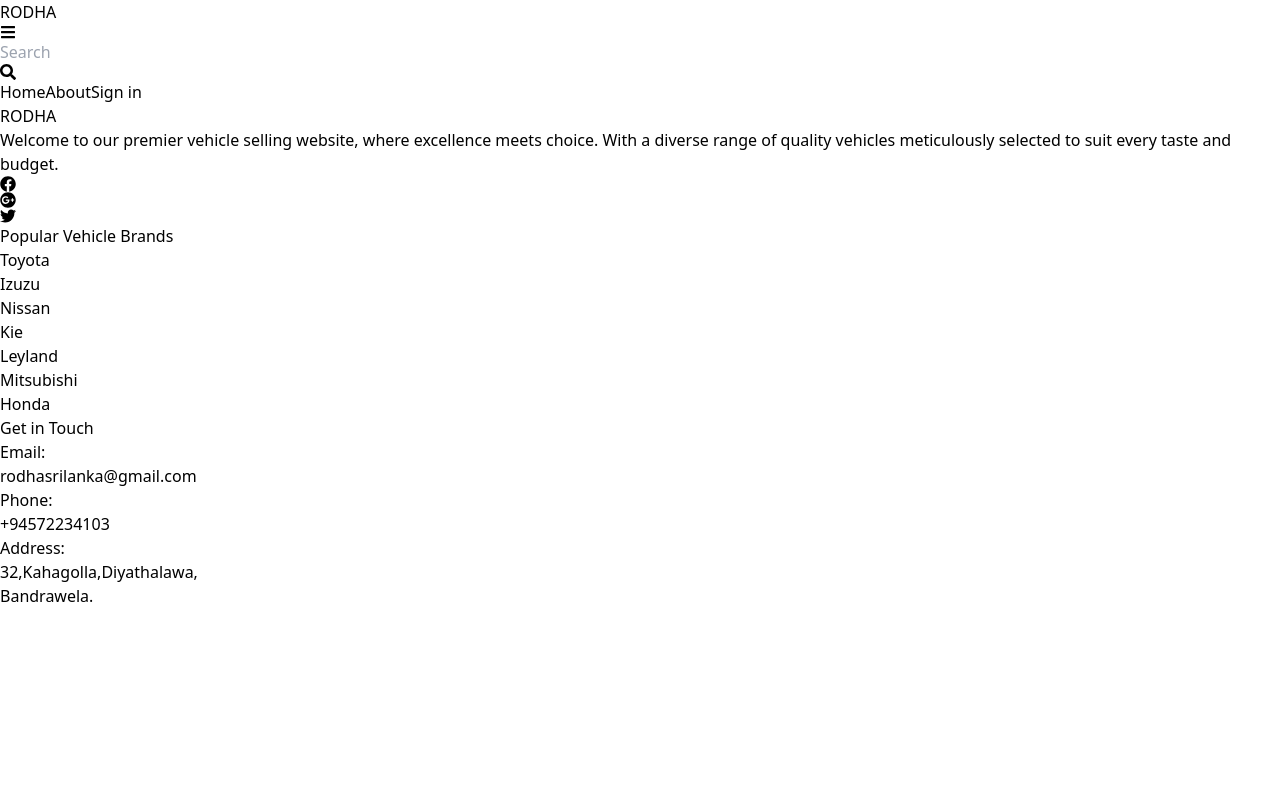
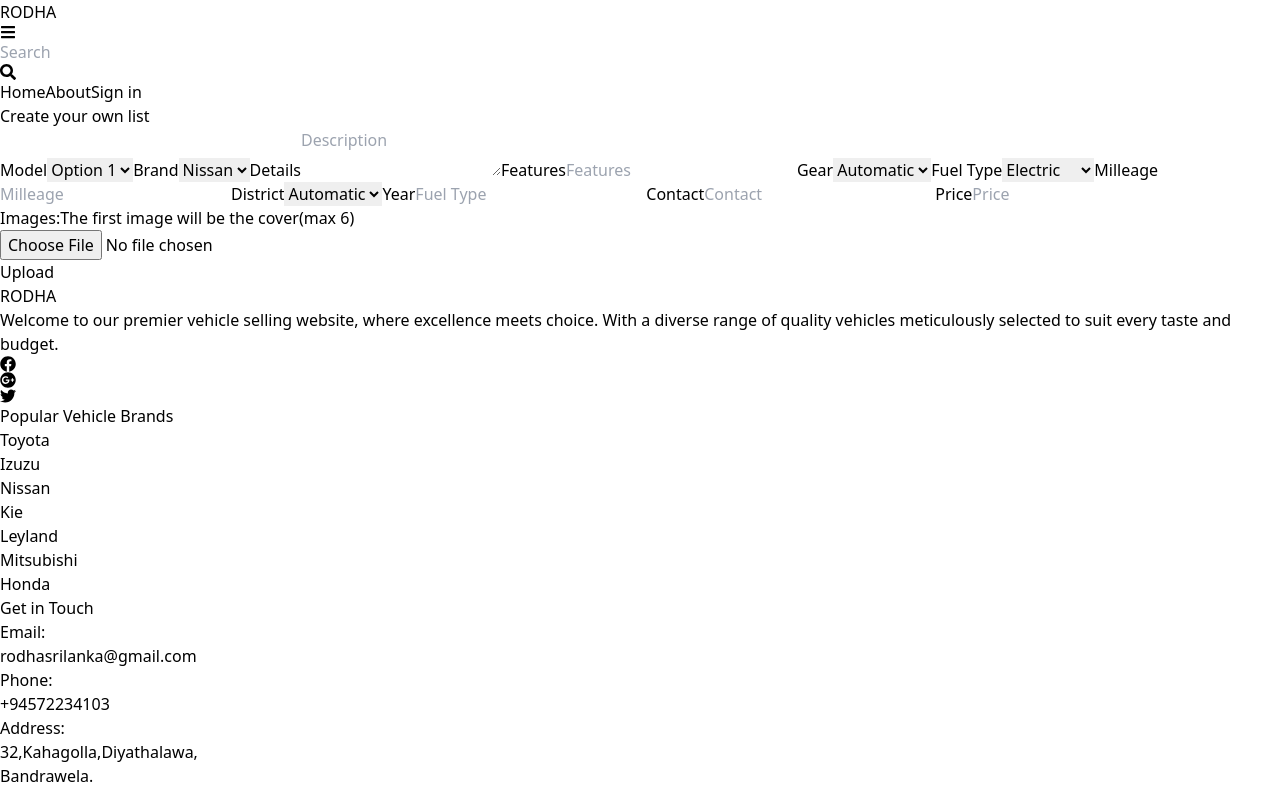
Before and after one commit to KavishkaThushal/Rodha, a React (Vite) app in the folder client/: page /create in a window 1280 px wide. Built offline with nearby package versions, Linux system fonts and the light colour scheme.

Commit message:
create done

```diff
--- a/client/src/App.jsx
+++ b/client/src/App.jsx
@@ -8,6 +8,7 @@
 import Navbar from './components/Navbar/Navbar'
 import Hero from './components/Hero/Hero'
 import Footer from './components/Footer/Footer'
+import Create from './Pages/Create/Create'
 
 function App() {
   return (
@@ -20,6 +21,7 @@
         <Route path="/signin" element={<SignIn/>} />
         <Route path="/signup" element={<SignUp/>} />
         <Route path="/about" element={<About/>} />
+        <Route path="/create" element={<Create/>} />
      </Routes>
      <Footer/>
     </BrowserRouter>
--- /dev/null
+++ b/client/src/Pages/Create/Create.jsx
@@ -0,0 +1,120 @@
+import React from 'react'
+
+function Create() {
+  return (
+    <div className='flex w-full items-start sm:items-center justify-start sm:justify-center h-[103vh] sm:h-[150vh]'>
+        <div className='flex flex-col  items-center sm:justify-center  gap-10 w-full sm:w-[70%] h-[80vh] sm:h-[140vh] bg-blue-200 rounded-md '>
+            <h1 className='flex text-xl sm:text-3xl mt-6 sm:mt-0 font-medium'>Create your own list</h1>
+            <div className='flex flex-col sm:flex-row  gap-4 sm:gap-5 w-full sm:w-[140vh] p-5 bg-blue-200 rounded-md'>
+                <div className='flex flex-1 flex-col gap-2'>
+
+                <span className='flex flex-row w-full items-center justify-between'>
+                <span className='flex flex-col gap-1'>
+                 <label  className='font-medium text-xs'>Model</label>
+                <select id="dropdown"  className='flex text-center  py-2 rounded-md h-10 w-32  sm:w-40 font-semibold  focus:outline-none text-blue-500 hover:scale-105 transition-all'>
+                <option value="" disabled hidden className='px-10 font-bold'>Model</option>
+                <option value="option1">Option 1</option>
+                <option value="option2">Option 2</option>
+                <option value="option3">Option 3</option>
+                </select>
+                </span>
+
+                 <span className='flex flex-col gap-1'>
+                 <label  className='font-medium text-xs'>Brand</label>
+                <select id="dropdown"  className='flex text-center  py-2 rounded-md h-10 w-32  sm:w-40 font-semibold  focus:outline-none text-blue-500 hover:scale-105 transition-all'>
+                <option value="" disabled hidden className='px-10 font-bold'>Brand</option>
+                <option value="option1">Nissan</option>
+                <option value="option2">Toyota</option>
+                <option value="option3">Kie</option>
+                </select>
+                </span>
+                </span>
+
+                <span className='flex flex-col gap-1'>
+                <label  className='font-medium text-xs'>Details</label>
+                <textarea placeholder='Description' className='flex w-full h-32 rounded-md sm:w-full sm:h-48 p-2  focus:outline-none text-blue-500 hover:scale-105 transition-all'>
+                </textarea>
+                </span>
+
+                <span className='flex flex-col gap-1'>
+                <label  className='font-medium text-xs'>Features</label>
+                <input type='text' placeholder='Features' className='flex w-64 rounded-md h-12 sm:w-full p-2  focus:outline-none text-blue-500 hover:scale-105 transition-all'/>
+                </span>
+
+                <span className='flex flex-row w-full items-center justify-between'>
+                <span className='flex flex-col gap-1'>
+                 <label  className='font-medium text-xs'>Gear</label>
+                <select id="dropdown"  className='flex text-center rounded-md py-2  h-10 w-32  sm:w-40 font-semibold  focus:outline-none text-blue-500 hover:scale-105 transition-all'>
+                <option value="" disabled hidden className='px-10 font-bold'>Gear</option>
+                <option value="option1">Automatic</option>
+                <option value="option2">Manual</option>
+                </select>
+                </span>
+
+                <span className='flex flex-col gap-1'>
+                <label  className='font-medium text-xs'>Fuel Type</label>
+                <select id="dropdown"  className='flex text-center rounded-md py-2  h-10 w-32  sm:w-40 font-semibold  focus:outline-none text-blue-500 hover:scale-105 transition-all'>
+                <option value="" disabled hidden className='px-10 font-bold'>Fuel Type</option>
+                <option value="option1">Electric</option>
+                <option value="option2">Petrol</option>
+                <option value="option2">Disel</option>
+                </select>
+                </span>
+                </span>
+
+                <span className='flex flex-col gap-2'>
+
+                <span className='flex flex-col gap-1'>
+                <label  className='font-medium text-xs'>Milleage</label>
+                <input type='text' placeholder='Milleage' className='flex rounded-md w-64 h-12 sm:w-full p-2  focus:outline-none text-blue-500 hover:scale-105 transition-all'/>
+                </span>
+                </span>
+
+                <span className='flex flex-row w-full items-center justify-between'>
+                <span className='flex flex-col gap-1'>
+                 <label  className='font-medium text-xs'>District</label>
+                <select id="dropdown"  className='flex text-center  py-2 rounded-md h-10 w-32  sm:w-40 font-semibold  focus:outline-none text-blue-500 hover:scale-105 transition-all'>
+                <option value="" disabled hidden className='px-10 font-bold'>Gear</option>
+                <option value="option1">Automatic</option>
+                <option value="option2">Manual</option>
+                </select>
+                </span>
+
+                <span className='flex flex-col gap-1'>
+                <label  className='font-medium text-xs'>Year</label>
+                <input type='text' placeholder='Fuel Type' className='flex w-32 h-10 sm:w-40 p-2 rounded-md focus:outline-none text-blue-500 hover:scale-105 transition-all'/>
+                </span>
+                </span>
+
+
+
+
+                <span className='flex flex-col gap-2 '>
+                <span className='flex flex-col gap-1'>
+                <label  className='font-medium text-xs'>Contact</label>
+                <input type='text' placeholder='Contact' className='flex w-64 h-12 sm:w-full p-2 rounded-md focus:outline-none text-blue-500 hover:scale-105 transition-all'/>
+                </span>
+
+                <span className='flex flex-col gap-1'>
+                <label  className='font-medium text-xs'>Price</label>
+                <input type='text' placeholder='Price' className='flex w-64 h-12 sm:w-full p-2 rounded-md focus:outline-none text-blue-500 hover:scale-105 transition-all'/>
+                </span>
+                </span>
+
+                </div>
+                <div className='flex flex-1 flex-col gap-5 '>
+                    <span className='flex gap-1 h-5 text-sm font-semibold items-center'>Images:<span className='text-xs text-slate-400 font-semibold'>The first image will be the cover(max 6) </span></span>
+                    <div className='flex flex-col sm:flex-row gap-3'>
+                        <div className='flex h-15 border-2 border-blue-500 px-2 py-2 rounded-md hover:scale-105 transition-all '>
+                            <input type='file' className='flex' />
+                        </div>
+                        <button className='flex px-2 py-2 justify-center items-center font-semibold rounded-md text-white bg-blue-500  text-sm  w-[20vh] sm:w-[20vh] focus:outline-none hover:bg-blue-700'>Upload</button>
+                    </div>
+                </div>
+            </div>
+        </div>
+    </div>
+  )
+}
+
+export default Create
```
